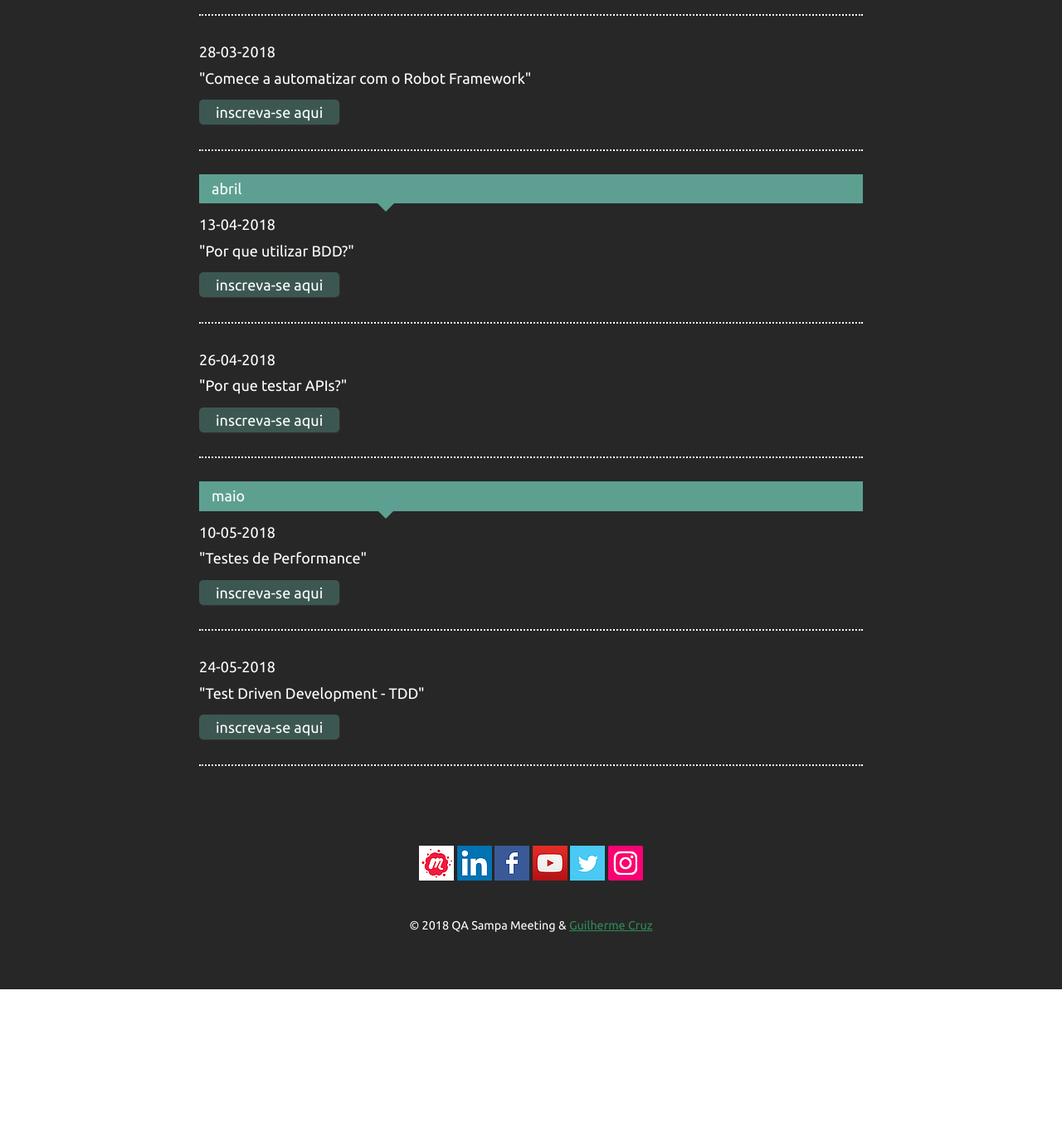
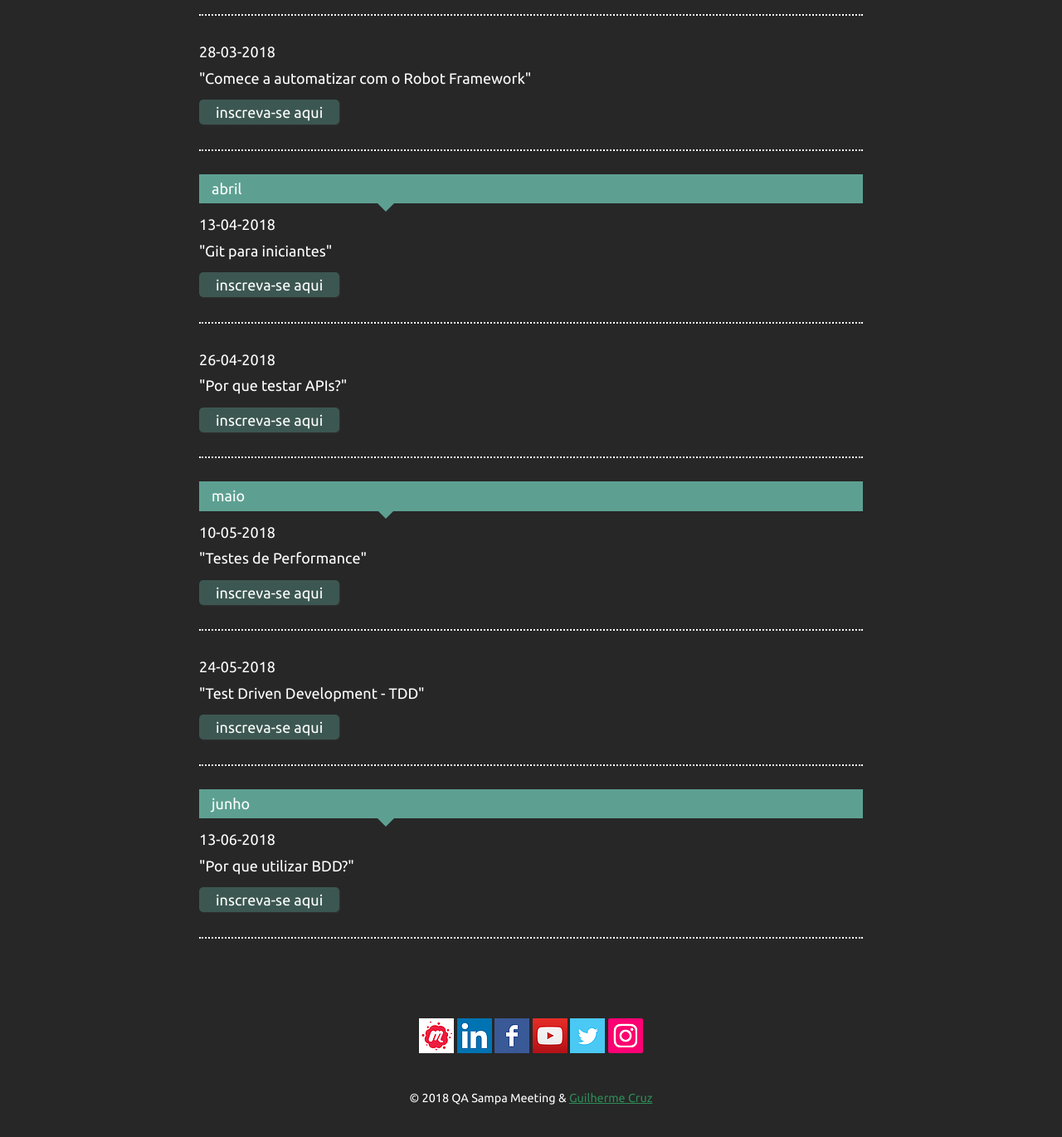
Before and after one commit to qasampameeting/qasampameeting.github.io, a Jekyll site: the page built from events.md, in a window 1280 px wide and 1400 px high, scrolled down 537 px. Shown: the top 1370 px of the window at 83% size. Built offline with Jekyll 4.4.1, drawn with Linux system fonts in a browser that asks for light colours; nearby versions of some CDN libraries; before the commit the page ends 1729 px from its top, so only the background shows below that.

Commit message:
BDD event postponed to June and Git event to April

```diff
--- a/_config.yml
+++ b/_config.yml
@@ -33,8 +33,8 @@ events:
 
   abril:
     - date: 13-04-2018
-      title: Por que utilizar BDD?
-      link: https://www.eventbrite.com.br/e/por-que-utilizar-bdd-inscricoes-a-partir-do-dia-05-04-as-23h-registration-43291769849
+      title: Git para iniciantes
+      link: https://www.eventbrite.com.br/e/git-para-iniciantes-inscricoes-a-partir-do-dia-06-04-as-23h-registration-44058287524
 
     - date: 26-04-2018
       title: Por que testar APIs?
@@ -49,6 +49,10 @@ events:
       title: Test Driven Development - TDD
       link: https://www.eventbrite.com.br/e/test-driven-development-tdd-inscricoes-a-partir-do-dia-17-05-as-23h-registration-43732427869
 
+  junho:
+    - date: 13-06-2018
+      title: Por que utilizar BDD?
+      link: https://www.eventbrite.com.br/e/por-que-utilizar-bdd-inscricoes-a-partir-do-dia-06-06-as-23h-registration-43291769849
 
 
 # SPEAKERS
@@ -63,10 +67,10 @@ speakers:
     description: Tenho experiência em garantia de qualidade de software com foco em automação, apoio à equipe, registro e relatórios de erros, além de interface com empresas e clientes. Também possuo experiência em especificação, gerenciamento e comunicação de requisitos de infra-estrutura.
     link: https://www.linkedin.com/in/rodrigomatola/
 
-  - name: Fernando Papito
-    image: fernando-papito.jpg
-    description: Especialista em testes automatizados e entrega contínua. 15 anos atuando em testes e implantação de software em empresas do segmento financeiro, telecomunicações, marketing digital e programas de fidelização de clientes.
-    link: https://www.linkedin.com/in/papitoio/
+  - name: Debora Fernandes
+    image: debora-fernandes.jpg
+    description: Evoluir constantemente aprendendendo e absorvendo novas tecnologias, novas formas de trabalhar e novos conceitos de mercado.
+    link: https://www.linkedin.com/in/debborafernandess/
 
   - name: Nathanael Araújo
     image: nathanael-araujo.jpg
@@ -93,6 +97,11 @@ speakers:
     description: Software Engineer na Creditas - Adoro a tecnologia e a programação e acho que a melhor maneira de aprender é praticar seu conhecimento!
     link: https://www.linkedin.com/in/birkettjulia/
 
+  - name: Fernando Papito
+    image: fernando-papito.jpg
+    description: Especialista em testes automatizados e entrega contínua. 15 anos atuando em testes e implantação de software em empresas do segmento financeiro, telecomunicações, marketing digital e programas de fidelização de clientes.
+    link: https://www.linkedin.com/in/papitoio/
+
   - name: Wellington Avelino
     image: wellington-avelino.jpg
     description: Profissional formado em análise e desenvolvimento de sistemas, com fortes conhecimentos em desenvolvimento mobile e web, atualmente trabalho como QA desenvolvendo especificações vivas do sistema, também sou grande entusiasta de especificação por exemplo e metodologias ágeis.
```
Also changed, not shown: assets/img/speakers/debora-fernandes.jpg (added), 1 other file.
